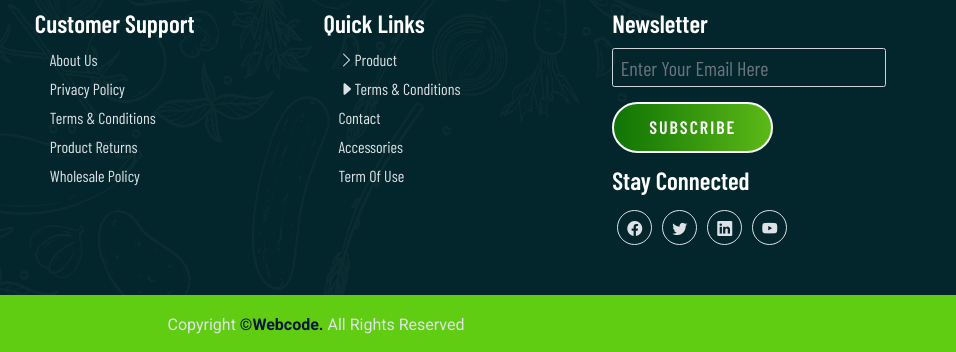
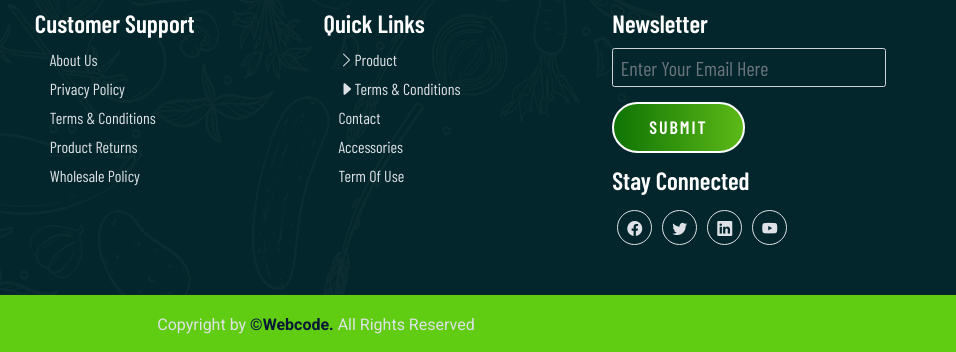
Before and after one commit to AbdulHalim21/Webcode, a plain HTML site: page index.html in a window 1280 px wide. Shown: the part 3952-4304 px from the top of the page, 324-1280 px from the left. Drawn offline with nearby package versions, Linux system fonts and the light colour scheme; a web font is replaced by a local one.

Commit message:
Update index.html
Update footer section form button subscribe to submit and add by in copyright section.

```diff
--- a/index.html
+++ b/index.html
@@ -439,7 +439,7 @@
           <h5>Newsletter</h5>
           <div class="form-group mb-4">
             <input type="email" class="form-control bg-transparent" placeholder="Enter Your Email Here">
-            <button type="submit" class="btn main-btn">Subscribe</button>
+            <button type="submit" class="btn main-btn">Submit</button>
           </div>
           <h5>Stay Connected</h5>
           <ul class="social-network d-flex align-items-center p-0">
@@ -452,7 +452,7 @@
       </div>
     </div>
     <div class="container-fluid copyright-section">
-      <p>Copyright <a href="#">©Webcode.</a> All Rights Reserved</p>
+      <p>Copyright by <a href="#">©Webcode.</a> All Rights Reserved</p>
     </div>
     </div>
     </div>
```
